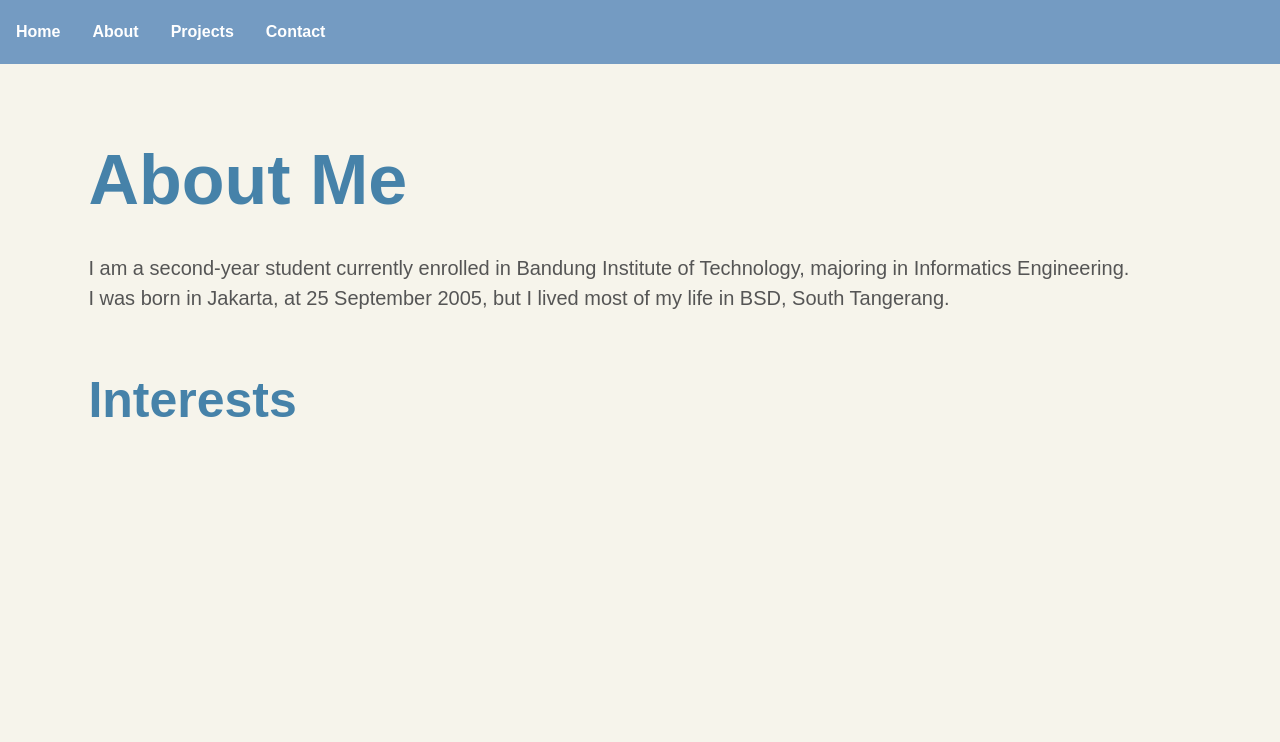
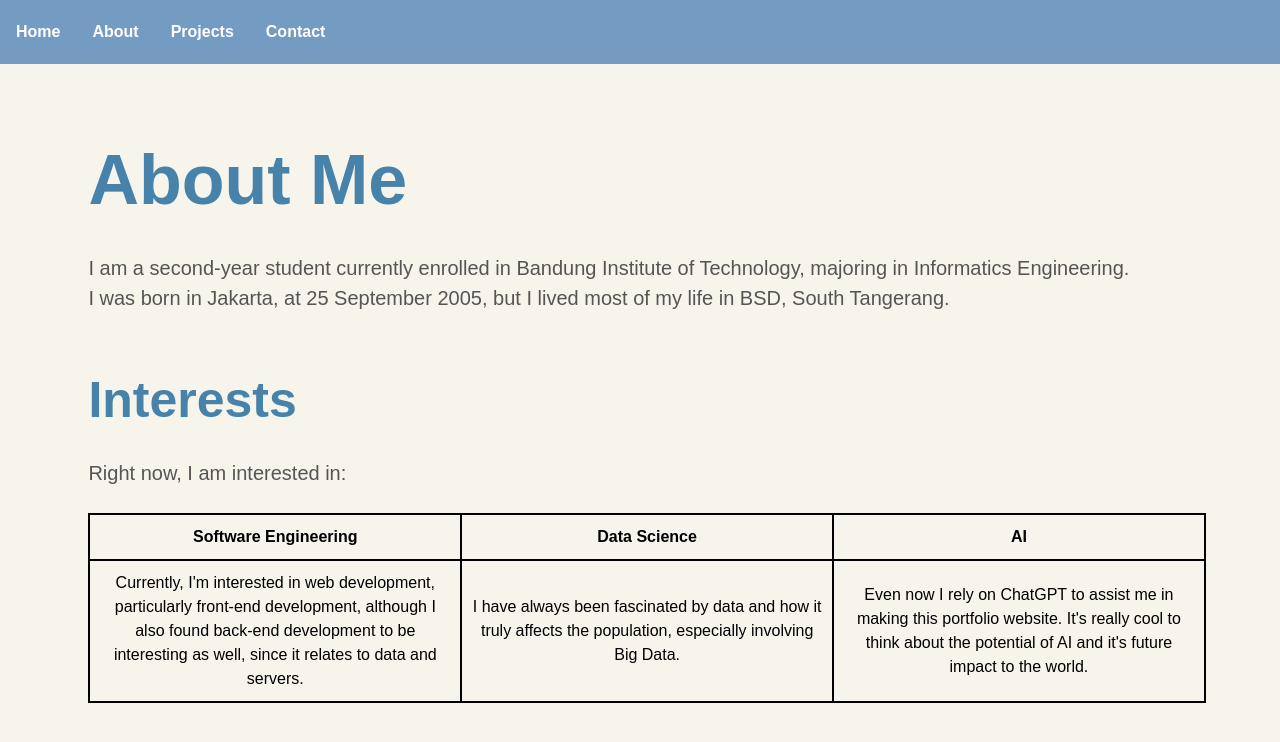
Before and after one commit to TukangLas21/Hands-On, a Next.js app: page /about in a window 1280 px wide. Shown: the top 742 px of the page. Built offline with nearby package versions, Linux system fonts and the light colour scheme.

Commit message:
feat: added interests in about page

```diff
--- a/app/about/page.tsx
+++ b/app/about/page.tsx
@@ -10,7 +10,31 @@ export default function About() {
           </p>
 
           <h2>Interests</h2>
-          <p></p>
+          <p> Right now, I am interested in:</p>
+          <table>
+            <tr>
+              <th>Software Engineering</th>
+              <th>Data Science</th>
+              <th>AI</th>
+            </tr>
+            <tr>
+              <td>
+                Currently, I'm interested in web development,
+                particularly front-end development, although
+                I also found back-end development to be interesting
+                as well, since it relates to data and servers.
+              </td>
+              <td>
+                I have always been fascinated by data and how it truly
+                affects the population, especially involving Big Data.
+              </td>
+              <td>
+                Even now I rely on ChatGPT to assist me in making
+                this portfolio website. It's really cool to think about the
+                potential of AI and it's future impact to the world.
+              </td>
+            </tr>
+          </table>
         </div>
 
 
--- a/app/contact/page.tsx
+++ b/app/contact/page.tsx
@@ -1,6 +1,6 @@
 export default function Contact() {
     return (
-      <div>
+      <div className="contact_text">
         <h1>Contact Me</h1>
         <p>Email: </p>
         <p>LinkedIn: <a href="">yourprofile</a></p>
--- a/app/globals.css
+++ b/app/globals.css
@@ -149,3 +149,16 @@ nav a:hover {
   bottom: 50px;
   font-size: 20px;
 }
+
+table {
+  table-layout: fixed;
+  width: 90%;
+  margin-top: 2%;
+  margin-left: 50px;
+}
+
+th, td {
+  border: 2px solid;
+  text-align: center;
+  padding: 10px;
+}
```
